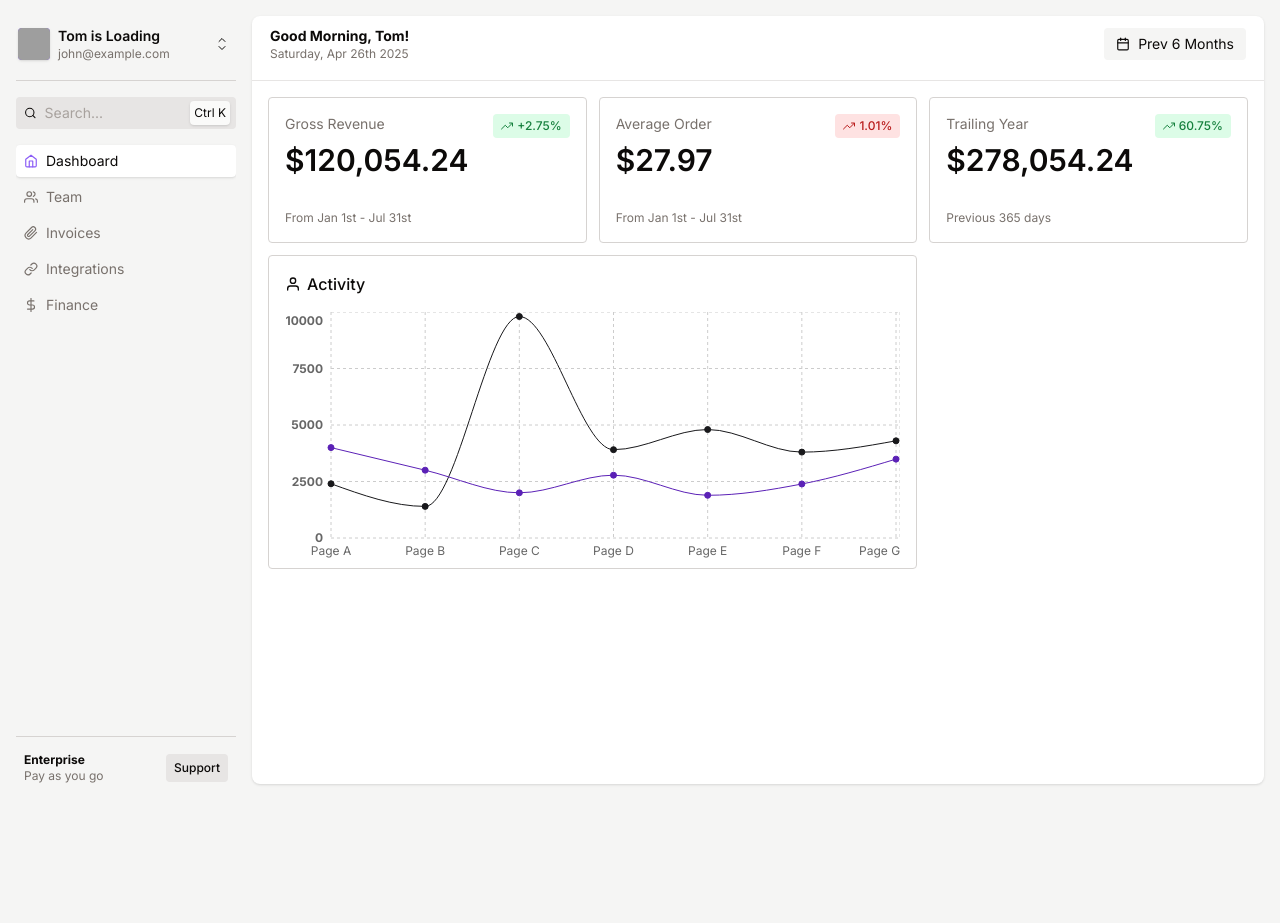
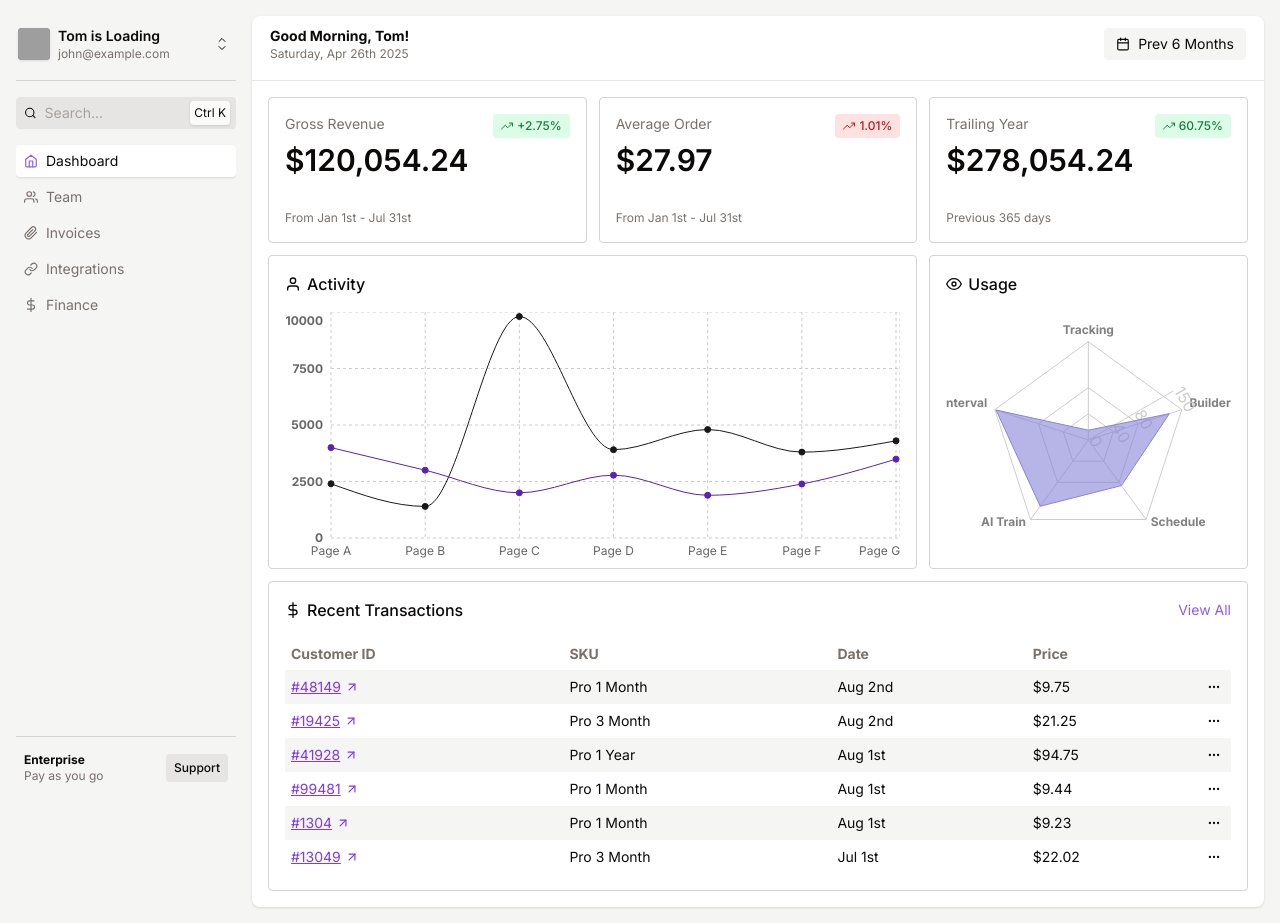
Before and after one commit to bakasajoshua/react-tailwindadmin-template, a Next.js app: page / in a window 1280 px wide. Before the commit the page ends 800 px from the top, so only its background shows below. Built offline with nearby package versions, Linux system fonts and the light colour scheme; grey boxes are pictures that could not be loaded.

Commit message:
Added the usage and recent transactions charts

```diff
--- a/components/Dashboard/Grid.tsx
+++ b/components/Dashboard/Grid.tsx
@@ -1,6 +1,8 @@
 import React from "react";
 import { StatCards } from "./StatCards";
 import { ActivityGraph } from "./ActivityGraph";
+import { UsageRadar } from "./UsageRadar";
+import { RecentTransactions } from "./RecentTransactions";
 
 export const Grid = () => {
     return (
@@ -8,6 +10,8 @@ export const Grid = () => {
             <StatCards />
 
             <ActivityGraph />
+            <UsageRadar />
+            <RecentTransactions />
         </div>
     );
 }
--- /dev/null
+++ b/components/Dashboard/RecentTransactions.tsx
@@ -0,0 +1,112 @@
+import React from "react";
+import { FiArrowUpRight, FiDollarSign, FiMoreHorizontal } from "react-icons/fi";
+
+export const RecentTransactions = () => {
+    return (
+        <div className="col-span-12 p-4 rounded border border-stone-300">
+            <div className="mb-4 flex items-center justify-between">
+                <h3 className="flex items-center gap-1.5 font-medium">
+                    <FiDollarSign/> Recent Transactions
+                </h3>
+                <button className="text-sm text-violet-500 hover:underline">View All</button>
+
+            </div>
+            <table className="w-full table-auto">
+                <TableHead />
+                <tbody>
+                    <TableRow
+                        custId="#48149"
+                        sku="Pro 1 Month"
+                        date="Aug 2nd"
+                        price="$9.75"
+                        order={1}
+                    />
+                    <TableRow
+                        custId="#19425"
+                        sku="Pro 3 Month"
+                        date="Aug 2nd"
+                        price="$21.25"
+                        order={2}
+                    />
+                    <TableRow
+                        custId="#41928"
+                        sku="Pro 1 Year"
+                        date="Aug 1st"
+                        price="$94.75"
+                        order={3}
+                    />
+                    <TableRow
+                        custId="#99481"
+                        sku="Pro 1 Month"
+                        date="Aug 1st"
+                        price="$9.44"
+                        order={4}
+                    />
+                    <TableRow
+                        custId="#1304"
+                        sku="Pro 1 Month"
+                        date="Aug 1st"
+                        price="$9.23"
+                        order={5}
+                    />
+                    <TableRow
+                        custId="#13049"
+                        sku="Pro 3 Month"
+                        date="Jul 1st"
+                        price="$22.02"
+                        order={6}
+                    />
+                </tbody>
+            </table>
+        </div>
+    )
+};
+
+const TableHead = () => {
+    return (
+        <thead>
+            <tr className="text-sm font-normal text-stone-500">
+                <th className="text-start p-1.5">Customer ID</th>
+                <th className="text-start p-1.5">SKU</th>
+                <th className="text-start p-1.5">Date</th>
+                <th className="text-start p-1.5">Price</th>
+                <th className="w-8"></th>
+            </tr>
+        </thead>
+    );
+};
+
+const TableRow = ({
+    custId,
+    sku,
+    date,
+    price,
+    order,
+}: {
+    custId: string;
+    sku: string;
+    date: string;
+    price: string;
+    order: number;
+}) => {
+    return (
+        <tr className={order % 2 ? "bg-stone-100 text-sm" : "text-sm"}>
+            <td className="p-1.5">
+                <a
+                    href="#"
+                    className="text-violet-600 underline flex items-center gap-1"
+                >
+                    {custId} <FiArrowUpRight />
+                </a>
+            </td>
+            <td className="p-1.5">{sku}</td>
+            <td className="p-1.5">{date}</td>
+            <td className="p-1.5">{price}</td>
+            <td className="w-8">
+                <button className="hover:bg-stone-200 transition-colors grid place-content-center rounded text-sm size-8">
+                    <FiMoreHorizontal />
+                </button>
+            </td>
+        </tr>
+    );
+};
--- /dev/null
+++ b/components/Dashboard/UsageRadar.tsx
@@ -0,0 +1,57 @@
+"use client";
+
+import React from "react";
+import { Radar, RadarChart, PolarGrid, PolarAngleAxis, PolarRadiusAxis, ResponsiveContainer } from 'recharts';
+import { FiEye } from "react-icons/fi";
+
+const data = [
+    {
+        feature: "Tracking",
+        mobile: 15,
+        desktop: 110,
+        max: 150,
+    },{
+        feature: "Builder",
+        mobile: 130,
+        desktop: 90,
+        max: 150,
+    },{
+        feature: "Schedule",
+        mobile: 86,
+        desktop: 130,
+        max: 150,
+    },{
+        feature: "AI Train",
+        mobile: 125,
+        desktop: 40,
+        max: 150,
+    },{
+        feature: "Interval",
+        mobile: 148,
+        desktop: 90,
+        max: 150,
+    }
+];
+
+export const UsageRadar = () => {
+    return (
+        <div className="col-span-4  overflow-hidden rounded border border-stone-300">
+            <div className="p-4">
+                <h3 className="flex items-center gap-1.5 font-medium">
+                    <FiEye /> Usage
+                </h3>
+            </div>
+
+            <div className="h-64 px-4">
+                <ResponsiveContainer width="100%" height="100%">
+                    <RadarChart cx="50%" cy="50%" outerRadius="80%" data={data}>
+                        <PolarGrid />
+                        <PolarAngleAxis  className="text-xs font-bold" dataKey="feature" />
+                        <PolarRadiusAxis angle={30} domain={[0, 150]} />
+                        <Radar name="Mobile" dataKey="mobile" stroke="#8884d8" fill="#8884d8" fillOpacity={0.6} />
+                    </RadarChart>
+                </ResponsiveContainer>
+            </div>
+        </div>
+    );
+};
```
